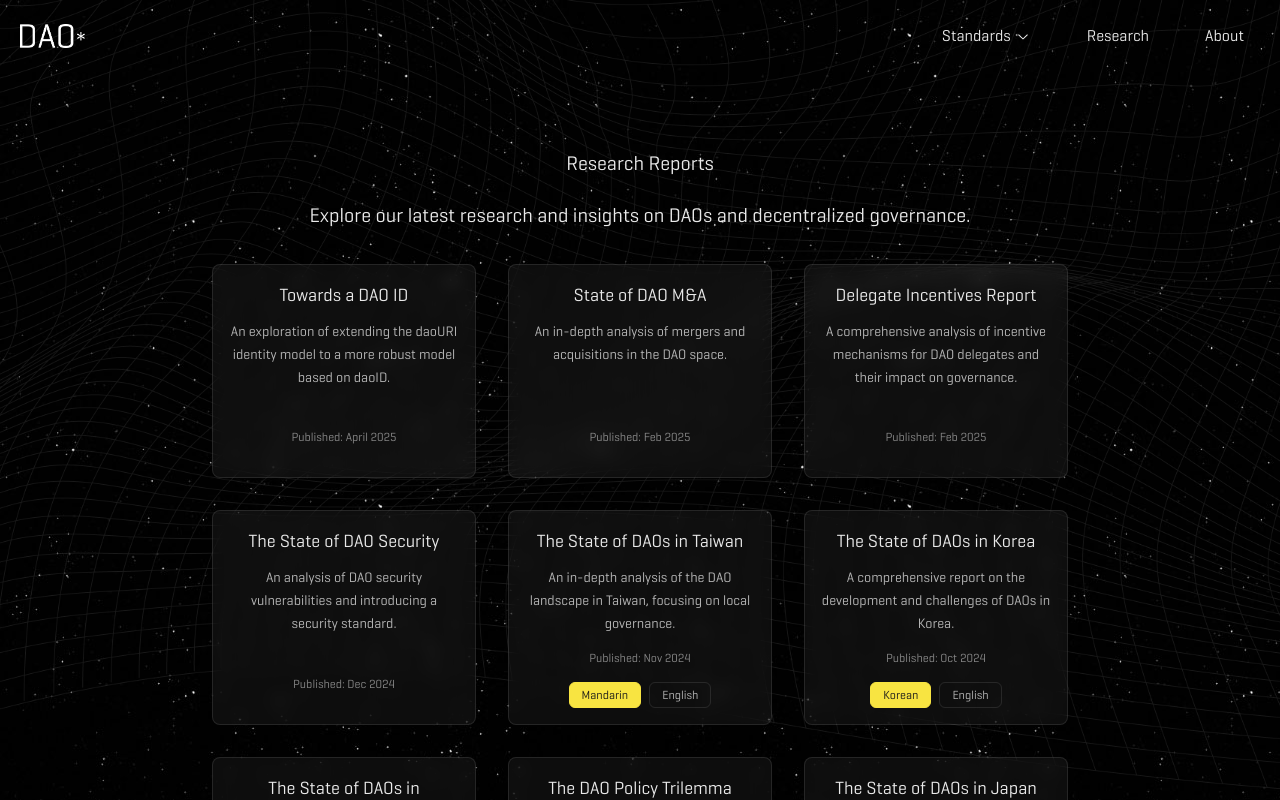
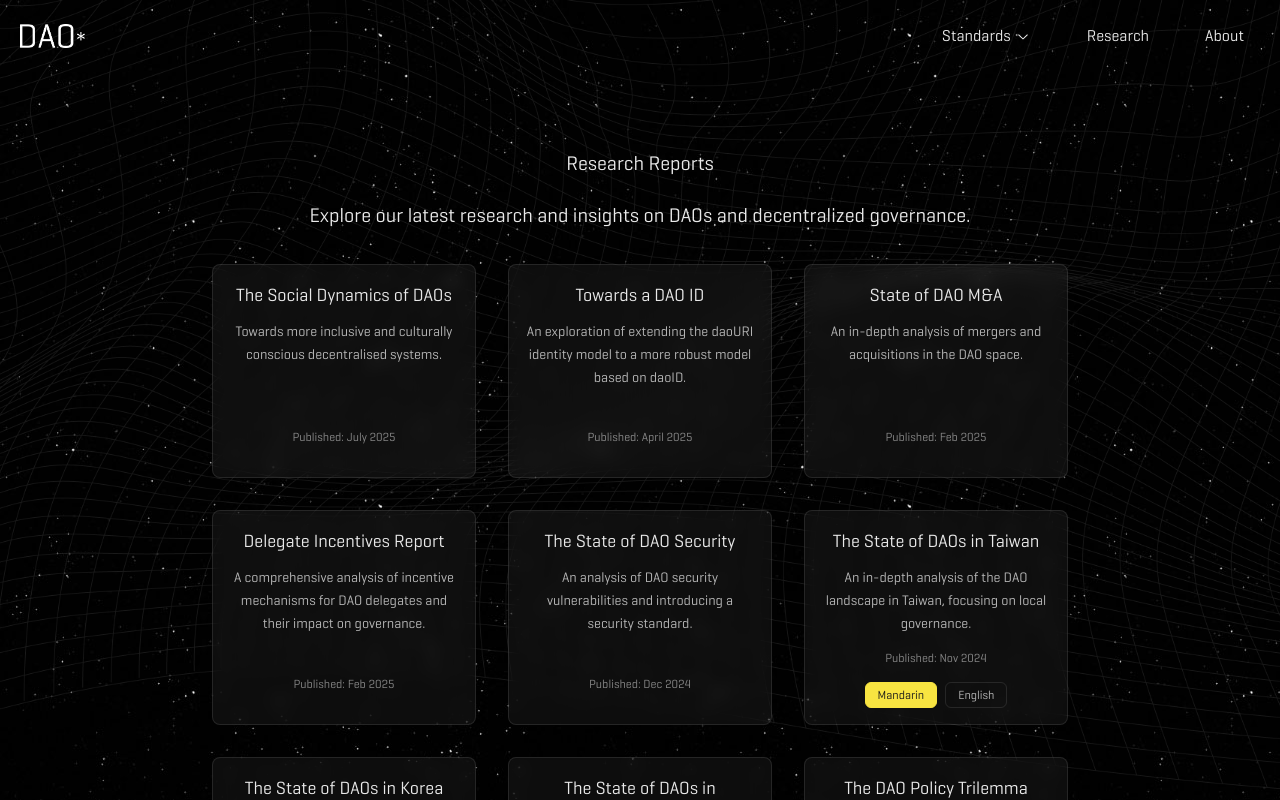
Before and after one commit to metagov/daostar-website, a Next.js app: page /research in a window 1280 px wide. Shown: the top 800 px of the page. Built offline with nearby package versions, Linux system fonts and the light colour scheme.

Commit message:
Add social dynamics report

```diff
--- a/src/app/research/page.tsx
+++ b/src/app/research/page.tsx
@@ -90,6 +90,12 @@ const researchPapers: Array<{
     description: "A comprehensive analysis of incentive mechanisms for DAO delegates and their impact on governance.",
     pdfUrl: "/reports/delegate.pdf",
     date: "Feb 2025",
+  },
+  {
+    title: "The Social Dynamics of DAOs",
+    description: "Towards more inclusive and culturally conscious decentralised systems.",
+    pdfUrl: "/reports/social_dynamics.pdf",
+    date: "July 2025",
   }
 ];
 
```
Also changed, not shown: 1 other file (tests, documents, lock files or other folders).
